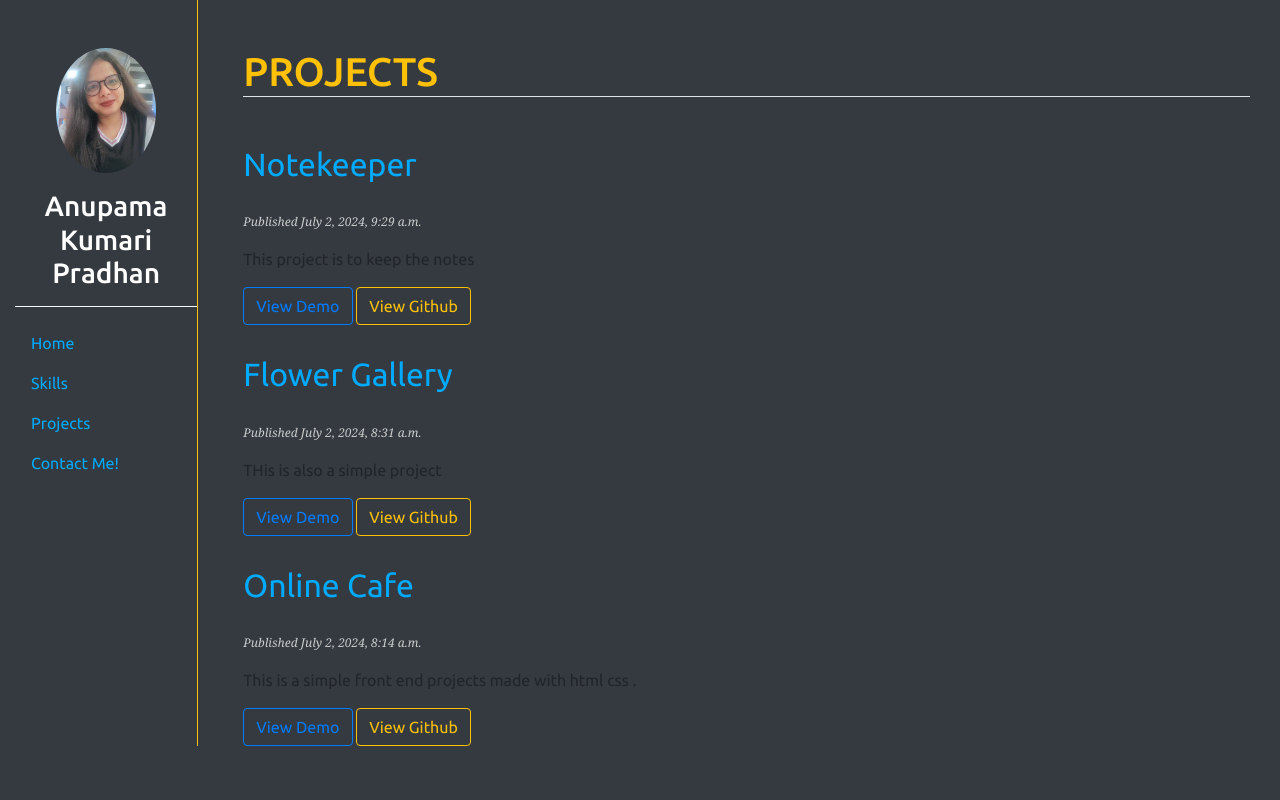
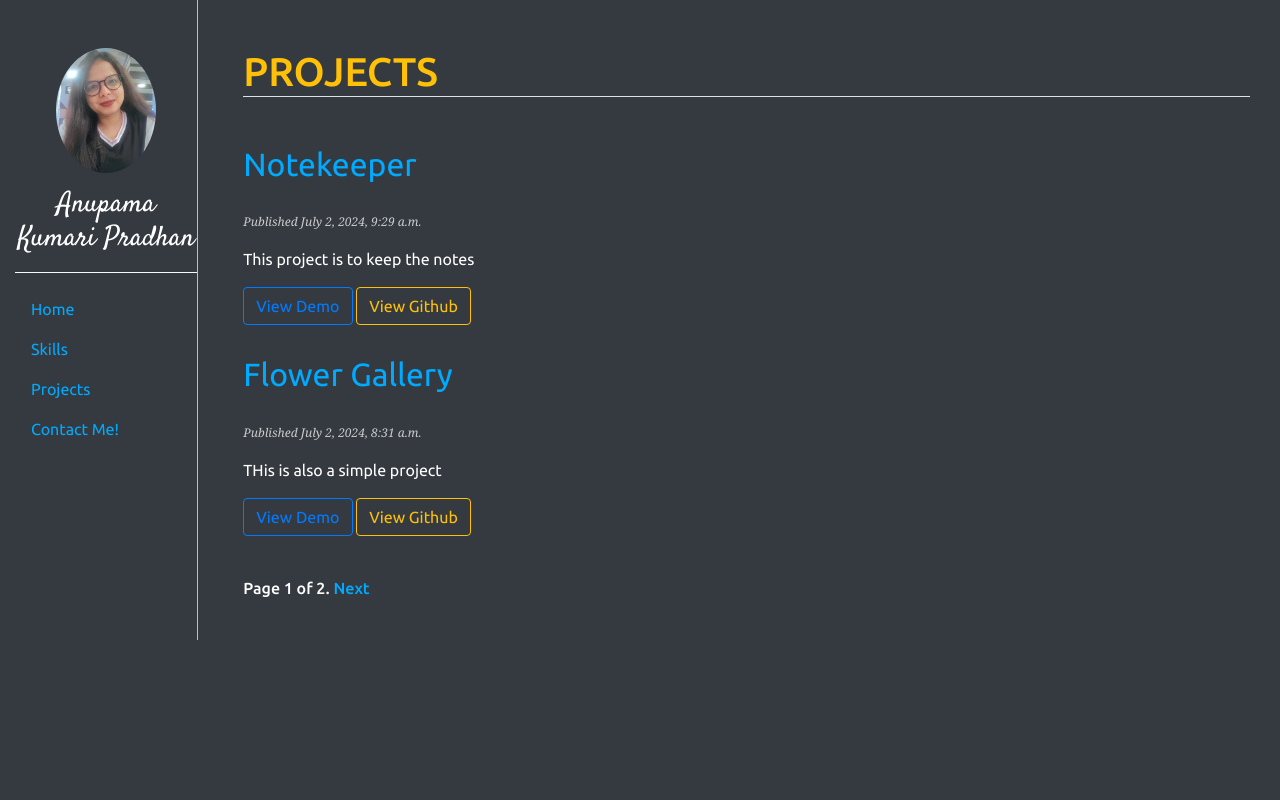
Before and after one commit to AnupamaPradhan01/Portfolio, a Django app: page /projects/ in a window 1280 px wide. Run offline with Django 5.2, Linux system fonts and the light colour scheme; data comes from the database, SQL or seed files in the repository; both versions use the stored data as it was after the commit; some libraries are stand-ins or nearby versions.

Commit message:
made some changes

```diff
--- a/portfolio/myapp/static/myapp/css/style.css
+++ b/portfolio/myapp/static/myapp/css/style.css
@@ -1,15 +1,21 @@
 @import url('https://fonts.googleapis.com/css2?family=Ubuntu:ital,wght@0,300;0,400;0,500;0,700;1,300;1,400;1,500;1,700&display=swap');
+@import url('https://fonts.googleapis.com/css2?family=Satisfy&display=swap');
 html,body{
     height: 100%;
     font-family: "Ubuntu", sans-serif;
     font-weight: 400;
     font-style: normal;
+    color: white;
 }
 .container-fluid{
     min-height: 100%;
 }
 .jumbo-color{
     background-color: rgb(83, 81, 81);
+}
+.st-font{
+    font-family: "Satisfy", cursive;
+    font-style: normal;
 }
 h2{
     font-weight: normal;
@@ -25,3 +31,8 @@ p.date{
     font-size: 12px;
     font-style: italic;
 }
+/* pagination */
+.pagination{
+    margin:40px 0;
+    font-weight: 500;
+}
--- a/portfolio/myapp/templates/base.html
+++ b/portfolio/myapp/templates/base.html
@@ -7,7 +7,9 @@
     <title>{% block title %}{% endblock title %}</title>
     {% comment %} start of css file {% endcomment %}
     <link rel="stylesheet" href="{% static 'myapp/css/bootstrap.css' %}">
-    <link rel="stylesheet" href="{% static 'myapp/css/style.css' %}">
+    {% block basecss %}
+     <link rel="stylesheet" type="text/css" href="{% static 'myapp/css/style.css' %}">
+    {% endblock basecss%}
     {% comment %} end of css file {% endcomment %}
 </head>
 <body>
--- a/portfolio/myapp/templates/myapp/home.html
+++ b/portfolio/myapp/templates/myapp/home.html
@@ -11,7 +11,7 @@
     {% comment %} end of profile image {% endcomment %}
     {% comment %} start of profile info {% endcomment %}
     <div class="text-white mt-5 mx-5 text-justify">
-        <h1 class="font-bold-weight">Hello,</h1>
+        <h1 class="font-bold-weight st-font">Hello,</h1>
         <div class="px-4" style="line-height:1.5rem;">
             <p style="text-indent:100px">Lorem ipsum dolor sit amet consectetur adipisicing elit.
                 Repudiandae mollitia reprehenderit ipsam!</p>
--- /dev/null
+++ b/portfolio/myapp/templates/myapp/pagination.html
@@ -0,0 +1,13 @@
+<div class="pagination">
+    <span class="step-links">
+        {% if page.has_previous %}
+        <a href="?page={{page.previous_page_number}}">Previous</a>
+        {% endif %}
+        <span class="current">
+            Page {{page.number}} of {{page.paginator.num_pages}}.
+        </span>
+        {% if page.has_next %}
+        <a href="?page={{page.next_page_number}}">Next</a>
+        {% endif %}
+    </span>
+</div>
--- a/portfolio/myapp/templates/myapp/projects.html
+++ b/portfolio/myapp/templates/myapp/projects.html
@@ -18,6 +18,9 @@
    <a href="{{project.git_link}}" class="btn btn-outline-warning">View Github</a>
    {% endfor %}
    {% comment %} projects list ends {% endcomment %}
+   {% comment %} include pagination start {% endcomment %}
+   {% include "myapp/pagination.html" with page=projects %}
+   {% comment %} end of pagination {% endcomment %}
 </div>
 {% comment %} end parent {% endcomment %}
 
--- a/portfolio/myapp/templates/sidebar.html
+++ b/portfolio/myapp/templates/sidebar.html
@@ -3,7 +3,7 @@
     {% comment %} profile image start {% endcomment %}
     <div class="text-center">
         <img src="{% static 'myapp/images/propic.png' %}" alt="profilepic" class="img-fluid rounded-circle mt-5" width="100px" height="100px">
-        <h3 class="text-white mt-3">Anupama Kumari Pradhan</h3>
+        <h3 class="text-white mt-3 st-font">Anupama Kumari Pradhan</h3>
     </div>
 
     {% comment %} profile image end {% endcomment %}
--- a/portfolio/myapp/views.py
+++ b/portfolio/myapp/views.py
@@ -1,5 +1,6 @@
 from django.shortcuts import render
 from .models import Project
+from django.core.paginator import Paginator
 
 # home page.
 def home(request):
@@ -11,5 +12,9 @@ def skill(request):
 
 # projects page
 def projects(request):
-    projects=Project.published.all()
+    project_list=Project.published.all()
+    # pagination with 2 posts per page
+    paginator=Paginator(project_list,2)
+    page_number=request.GET.get('page',1)
+    projects=paginator.page(page_number)
     return render(request,"myapp/projects.html",{'projects':projects})
```
Also changed, not shown: portfolio/db.sqlite3.
